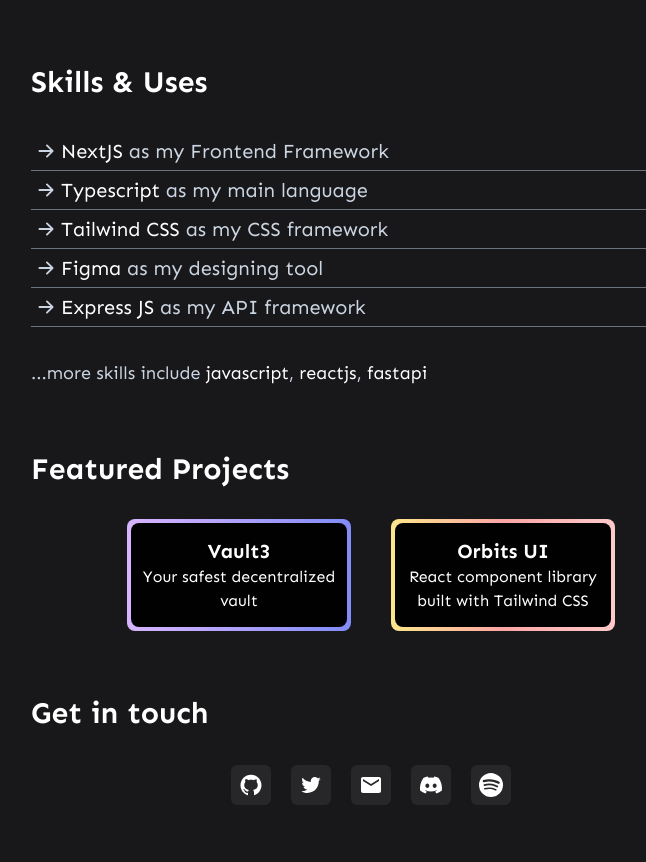
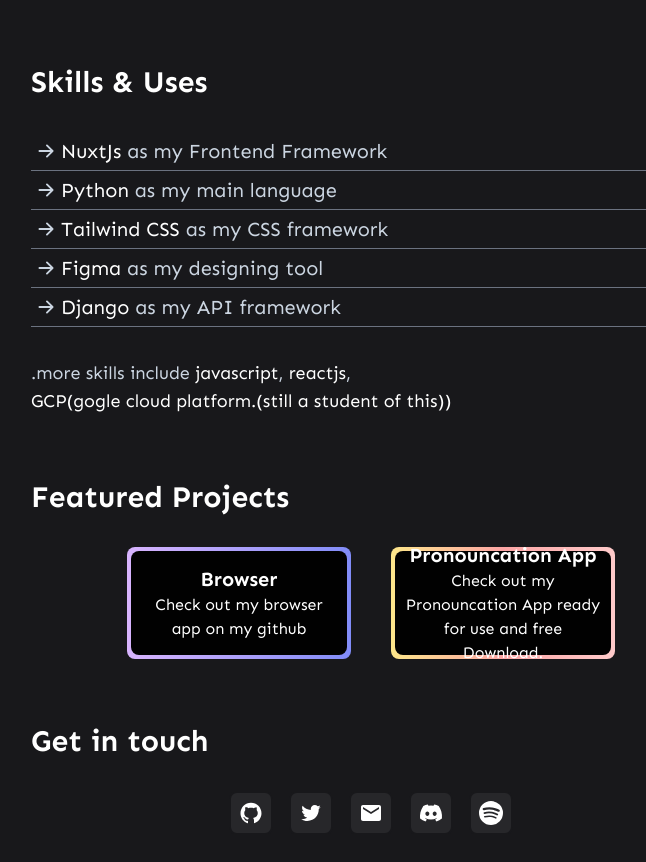
Before and after one commit to owinoalfred/portifolio-page-react-src, a Next.js app: page / in a window 1280 px wide. Shown: the part 360-1222 px from the top of the page, without its empty margins (269-915 px from the left). Before the commit the page ends 1199 px from the top, so only its background shows below. Built offline with nearby package versions, Linux system fonts and the light colour scheme.

Commit message:
errors 101!

```diff
--- a/components/Sections/Projects.section.tsx
+++ b/components/Sections/Projects.section.tsx
@@ -14,8 +14,8 @@
             rel="noopener noreferrer"
           >
             <div className="flex h-full w-full flex-col items-center justify-center rounded-lg bg-primary px-2 text-center font-medium">
-              <p className="text-xl font-semibold">Vault3</p>
-              <p>Your safest decentralized vault</p>
+              <p className="text-xl font-semibold">Browser</p>
+              <p>Check out my browser app on my github</p>
             </div>
           </a>
         </Link>
@@ -27,8 +27,8 @@
             rel="noopener noreferrer"
           >
             <div className="flex h-full w-full flex-col items-center justify-center rounded-lg bg-primary px-2 text-center font-medium">
-              <p className="text-xl font-semibold">Orbits UI</p>
-              <p>React component library built with Tailwind CSS</p>
+              <p className="text-xl font-semibold">Pronouncation App</p>
+              <p>Check out my Pronouncation App ready for use and free Download.</p>
             </div>
           </a>
         </Link>
--- a/components/Sections/Skills.section.tsx
+++ b/components/Sections/Skills.section.tsx
@@ -8,13 +8,13 @@
       <div className="text-md my-8 flex flex-col font-medium md:text-xl custom:text-lg">
         <p className="flex flex-row items-center border-b-[0.1px] border-gray-500 py-1 text-slate-300">
           <BsArrowRightShort size="30" />
-          <span className="text-white">NextJS</span>
+          <span className="text-white">NuxtJs</span>
           &nbsp;as my Frontend Framework
         </p>
 
         <p className="flex flex-row items-center border-b-[0.1px] border-gray-500 py-1 text-slate-300">
           <BsArrowRightShort size="30" />
-          <span className="text-white">Typescript </span>
+          <span className="text-white">Python </span>
           &nbsp;as my main language
         </p>
 
@@ -32,15 +32,15 @@
 
         <p className="flex flex-row items-center border-b-[0.1px] border-gray-500 py-1 text-slate-300">
           <BsArrowRightShort size="30" />
-          <span className="text-white">Express JS </span>
+          <span className="text-white">Django </span>
           &nbsp;as my API framework
         </p>
       </div>
 
       <p className="text-lg font-medium text-slate-300">
-        ...more skills include <span className="text-white">javascript</span>,{" "}
-        <span className="text-white">reactjs</span>,{" "}
-        <span className="text-white">fastapi </span>{" "}
+      .more skills include <span className="text-white">javascript</span>,{" "}
+        <span className="text-white">reactjs</span>,{" "}<br />
+        <span className="text-white">GCP(gogle cloud platform.(still a student of this)) </span>{" "}
       </p>
     </div>
   );
```
